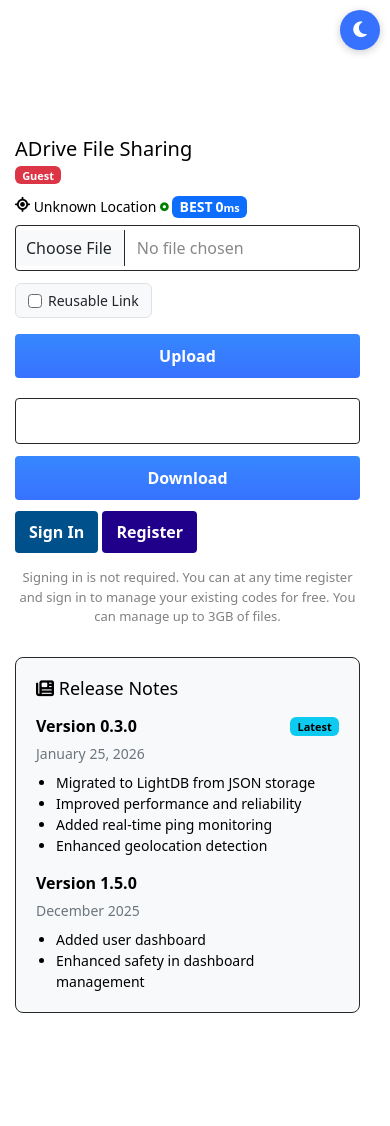
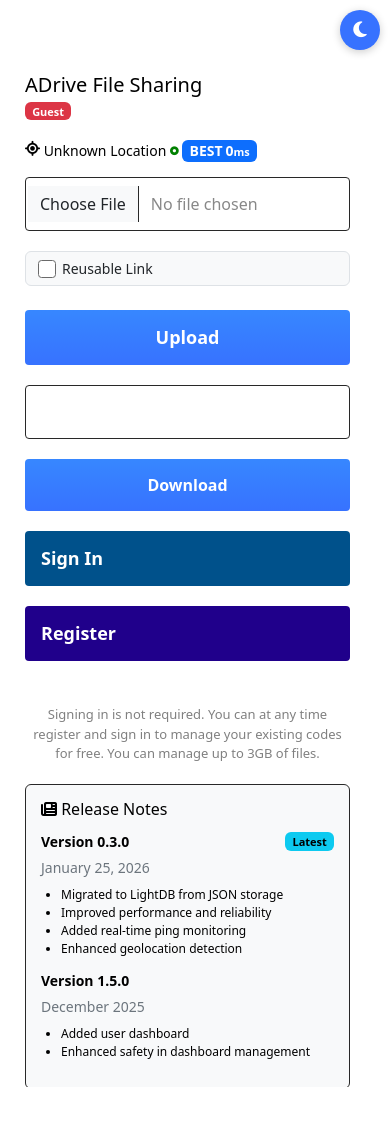
Before and after one commit to fybedev/adrive, a Flask app: page /upload in a window 390 px wide. Shown: the top 1126 px of the page. Run offline with Flask 3, Linux system fonts and the light colour scheme; data comes from the database, SQL or seed files in the repository; some libraries are stand-ins or nearby versions.

Commit message:
adjust .app container and make site mobile-friendly

```diff
--- a/static/styles.css
+++ b/static/styles.css
@@ -30,6 +30,7 @@ body.dark-mode {
 
 body {
     margin: 0;
+    margin-bottom: 40px;
     font-family: -apple-system, BlinkMacSystemFont, 'Segoe UI', Roboto, Oxygen, Ubuntu, Cantarell, 'Open Sans', 'Helvetica Neue', sans-serif;
     font-size: 22px;
     line-height: 1.5;
@@ -40,27 +41,39 @@ body {
     justify-content: center;
     align-items: center;
     transition: background-color 0.3s ease, color 0.3s ease;
-    background: var(--dark-bg-for-body) !important
+    background: var(--dark-bg-for-body) !important;
+    min-height: 100vh;
+    padding: 20px;
+}
+
+@media screen and (max-width: 480px) {
+    body {
+        font-size: 16px;
+        padding: 10px;
+    }
 }
 
 body,
 html {
     width: 100%;
-    height: 100%;
 }
 
 .app {
     display: flex;
     flex-direction: column;
     align-items: flex-start;
-    width: 80%;
+    width: 90%;
+    max-width: 900px;
+    max-height: 90vh;
+    overflow-y: auto;
     border: 1px solid var(--border-color);
     border-radius: 8px;
-    padding-bottom: 40px;
     padding: 50px;
+    margin-bottom: 20px;
     color: var(--text-color) !important;
     background: var(--bg-color);
     transition: border-color 0.3s ease;
+    flex-shrink: 0;
 }
 
 @media screen and (max-width: 768px) {
@@ -81,10 +94,16 @@ html {
 }
 
 .form-section {
-    padding: 15px 0 0 15px;
+    padding: 15px 0 0 0;
     width: 100%;
     color: var(--text-color);
     flex-shrink: 0;
+}
+
+@media screen and (max-width: 480px) {
+    .form-section {
+        padding: 0;
+    }
 }
 
 @media screen and (max-width: 768px) {
@@ -163,13 +182,23 @@ input[type='file'],
 input[type='text'],
 input[type='password'] {
     margin: 0 0 12px;
-    padding: 10px 10px;
+    padding: 12px;
     border-radius: 4px;
     font-size: 22px;
     color: var(--input-text);
     background: var(--input-bg);
     border: 1px solid var(--border-color);
     transition: background-color 0.3s ease, color 0.3s ease, border-color 0.3s ease;
+    width: 100%;
+}
+
+@media screen and (max-width: 480px) {
+    input[type='file'],
+    input[type='text'],
+    input[type='password'] {
+        font-size: 16px;
+        padding: 14px;
+    }
 }
 
 input[type='submit'],
@@ -188,6 +217,8 @@ button[type='button'],
     background-image: linear-gradient(to bottom, var(--blue-light), var(--blue));
     transition: box-shadow .2s ease;
     margin-bottom: 30px;
+    min-height: 48px;
+    display: inline-block;
 }
 
 @media screen and (max-width: 768px) {
@@ -197,12 +228,7 @@ button[type='button'],
         font-size: 18px;
         padding: 12px 16px;
         margin-bottom: 20px;
-    }
-
-    input[type='file'],
-    input[type='text'],
-    input[type='password'] {
-        font-size: 16px;
+        min-height: 46px;
     }
 }
 
@@ -210,14 +236,16 @@ button[type='button'],
     input[type='submit'],
     button[type='button'],
     .sign-in-button {
-        font-size: 16px;
-        padding: 10px 14px;
+        font-size: 18px;
+        padding: 14px 16px;
         width: 100%;
+        min-height: 50px;
     }
 
     .btn {
         width: 100%;
         font-size: 16px !important;
+        min-height: 48px;
     }
 }
 
@@ -237,12 +265,19 @@ button[type='button']:hover,
 
 .flashes li {
     list-style-type: none;
-    margin: 0;
-    padding: 0;
+    margin: 0 0 10px 0;
+    padding: 12px;
     border-radius: 5px;
-    padding: 10px;
-    font-size: 20px;
+    font-size: 16px;
     color: var(--text-color);
+    word-break: break-word;
+}
+
+@media screen and (max-width: 480px) {
+    .flashes li {
+        font-size: 14px;
+        padding: 10px;
+    }
 }
 
 .message {
@@ -611,3 +646,65 @@ body.dark-mode .theme-toggle {
         font-size: 14px;
     }
 }
+
+/* Release Notes Mobile Styles */
+@media screen and (max-width: 480px) {
+    .release-notes {
+        margin-top: 20px !important;
+        padding: 15px !important;
+        border-radius: 6px !important;
+    }
+
+    .release-notes h3 {
+        font-size: 16px !important;
+        margin-bottom: 12px !important;
+    }
+
+    .release-item {
+        margin-bottom: 12px !important;
+    }
+
+    .release-item strong {
+        font-size: 14px !important;
+    }
+
+    .release-item ul {
+        font-size: 12px !important;
+    }
+}
+
+/* Input Group Mobile Styles */
+@media screen and (max-width: 480px) {
+    .input-group {
+        flex-direction: column;
+        gap: 8px;
+    }
+
+    .input-group-text {
+        width: 100%;
+        justify-content: flex-start;
+        font-size: 14px !important;
+    }
+
+    .form-check-input {
+        cursor: pointer;
+        min-width: 18px;
+        min-height: 18px;
+    }
+}
+
+/* General mobile spacing improvements */
+@media screen and (max-width: 480px) {
+    .app {
+        gap: 12px;
+    }
+
+    form {
+        gap: 8px;
+    }
+
+    h1, h2, h3 {
+        margin-top: 12px;
+        margin-bottom: 10px;
+    }
+}
```
